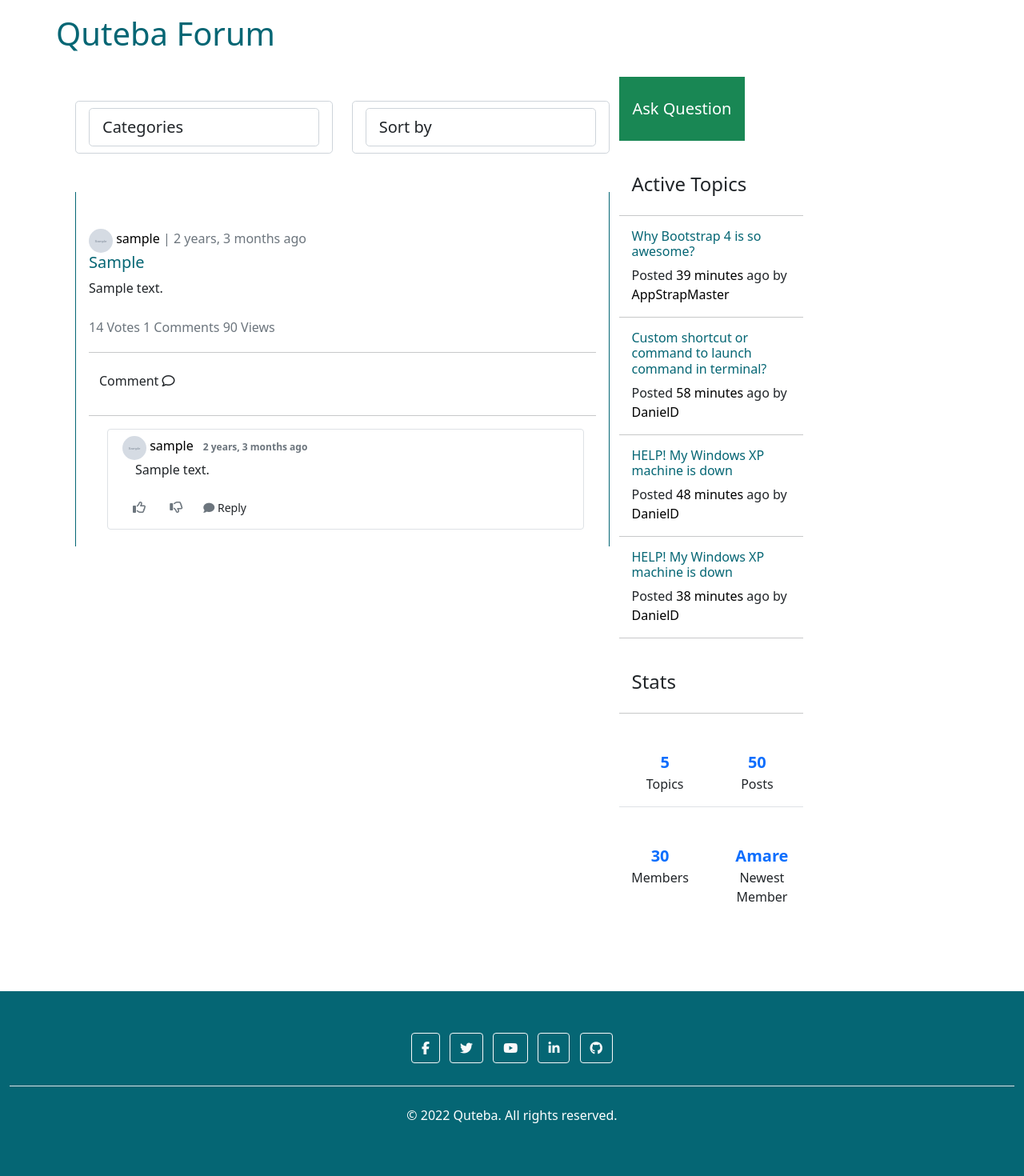
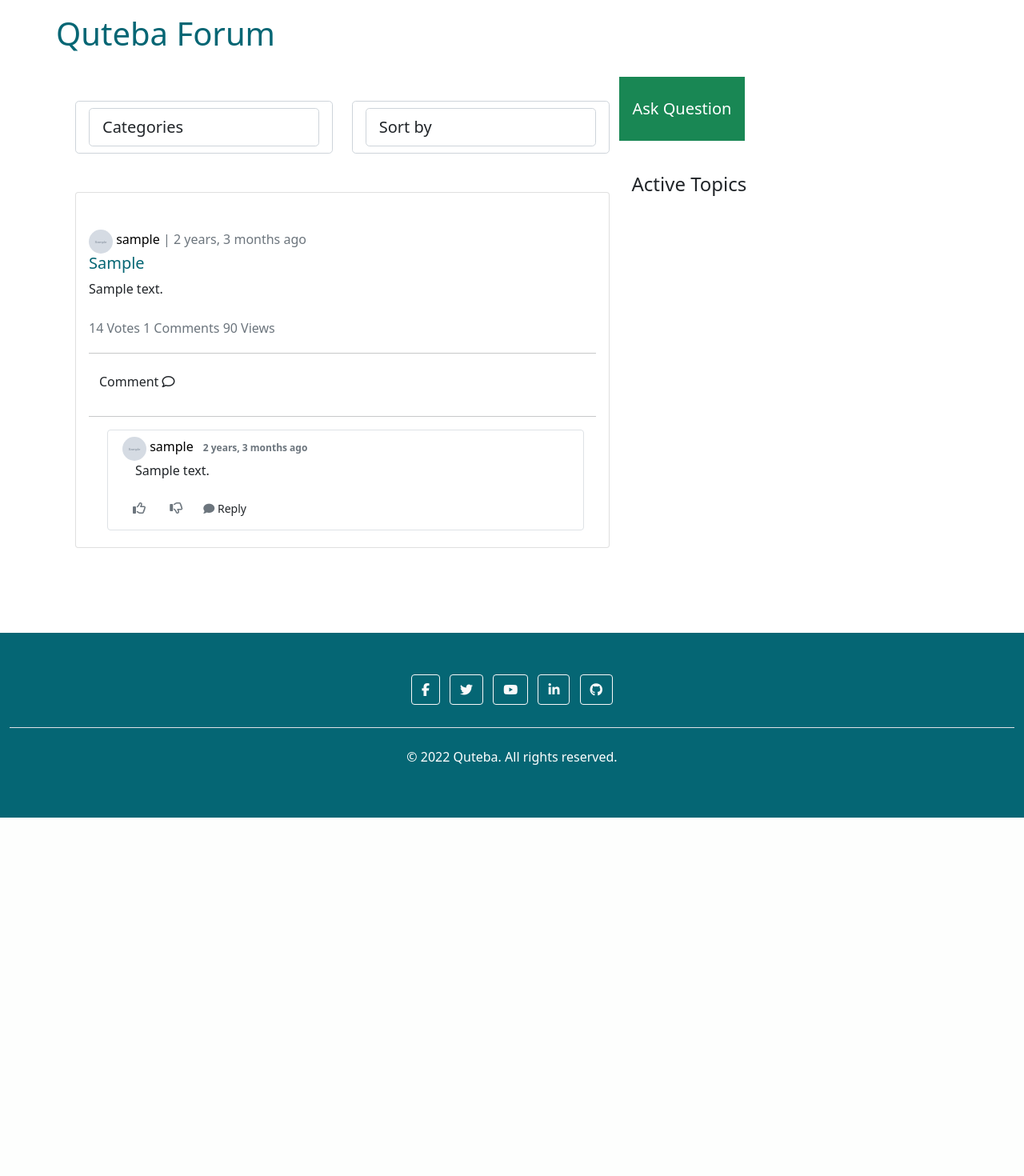
Before and after one commit to Amareteklay/quteba, a Django app: a page that uses qforum/templates/qforum/forum_base.html in a window 1280 px wide. Shown: the part 58-1528 px from the top of the page at 80% size. After the commit the page ends 1080 px from the top, so only its background shows below. Run offline with Django 4.2, Linux system fonts and the light colour scheme; tables that the repository leaves empty hold one stand-in row (values such as "Sample post"); grey boxes marked "Sample" are stand-in pictures; parts of the project's set-up code (start-up, migrations or seed data) failed here and were passed over; some libraries are stand-ins or nearby versions.

Commit message:
side bar template and content changed

```diff
--- a/qforum/templates/qforum/forum_base.html
+++ b/qforum/templates/qforum/forum_base.html
@@ -18,15 +18,13 @@
           <!--<link href="https://code.ionicframework.com/ionicons/2.0.1/css/ionicons.min.css" rel="stylesheet">-->
           <div class="container">
             <div class="row">
-                            <!-- Main content -->
               <div class="col-lg-9 mb-3">
                 <div class="row text-left mb-5">
                   <div class="col-lg-6 mb-3 mb-sm-0">
                     <div class="dropdown bootstrap-select form-control form-control-lg bg-white bg-op-9 text-sm w-lg-50"
                       style="width: 100%;">
-                                            <select
-                                                class="form-control form-control-lg bg-white bg-op-9 text-sm w-lg-50"
-                                                data-toggle="select" tabindex="-98">
+                      <select class="form-control form-control-lg bg-white bg-op-9 text-sm w-lg-50" data-toggle="select"
+                        tabindex="-98">
                         <option value="" disabled selected> Categories </option>
                         {% for category in category_list %}
                         <option> {{category.subject}} </option>
@@ -35,10 +33,10 @@
                     </div>
                   </div>
                   <div class="col-lg-6 text-lg-right">
-                                        <div class="dropdown bootstrap-select form-control form-control-lg bg-white bg-op-9 ml-auto text-sm w-lg-50"
+                    <div
+                      class="dropdown bootstrap-select form-control form-control-lg bg-white bg-op-9 ml-auto text-sm w-lg-50"
                       style="width: 100%;">
-                                            <select
-                                                class="form-control form-control-lg bg-white bg-op-9 ml-auto text-sm w-lg-50"
+                      <select class="form-control form-control-lg bg-white bg-op-9 ml-auto text-sm w-lg-50"
                         data-toggle="select" tabindex="-98">
                         <option class="text-muted"> Sort by </option>
                         <option> Votes </option>
@@ -51,61 +49,7 @@
                 {% block details %}
                 {% endblock details %}
               </div>
-
-                            <!-- side bar -->
-                            <div class="col-lg-3 mb-4 mb-lg-0 px-lg-0 mt-lg-0">
-                                <div style="visibility: hidden; display: none; width: 285px; height: 801px; margin: 0px; float: none; position: static; inset: 85px auto auto;"></div><div data-settings="{&quot;parent&quot;:&quot;#content&quot;,&quot;mind&quot;:&quot;#header&quot;,&quot;top&quot;:10,&quot;breakpoint&quot;:992}" data-toggle="sticky" class="sticky" style="top: 85px;"><div class="sticky-inner">
-                                  <a class="btn btn-lg btn-block btn-success rounded-0 py-4 mb-3 bg-op-6 roboto-bold" href="#">Ask Question</a>
-                                  <div class="bg-white mb-3">
-                                    <h4 class="px-3 py-4 op-5 m-0">
-                                      Active Topics
-                                    </h4>
-                                    <hr class="m-0">
-                                    <div class="pos-relative px-3 py-3">
-                                      <h6 class="text-primary text-sm">
-                                        <a href="#" class="text-primary">Why Bootstrap 4 is so awesome? {{forum_list.topic}} </a>
-                                      </h6>
-                                      <p class="mb-0 text-sm"><span class="op-6">Posted</span> <a class="text-black" href="#">39 minutes</a> <span class="op-6">ago by</span> <a class="text-black" href="#">AppStrapMaster</a></p>
-                                    </div>
-                                    <hr class="m-0">
-                                    <div class="pos-relative px-3 py-3">
-                                      <h6 class="text-primary text-sm">
-                                        <a href="#" class="text-primary">Custom shortcut or command to launch command in terminal? </a>
-                                      </h6>
-                                      <p class="mb-0 text-sm"><span class="op-6">Posted</span> <a class="text-black" href="#">58 minutes</a> <span class="op-6">ago by</span> <a class="text-black" href="#">DanielD</a></p>
-                                    </div>
-                                    <hr class="m-0">
-                                    <div class="pos-relative px-3 py-3">
-                                      <h6 class="text-primary text-sm">
-                                        <a href="#" class="text-primary">HELP! My Windows XP machine is down </a>
-                                      </h6>
-                                      <p class="mb-0 text-sm"><span class="op-6">Posted</span> <a class="text-black" href="#">48 minutes</a> <span class="op-6">ago by</span> <a class="text-black" href="#">DanielD</a></p>
-                                    </div>
-                                    <hr class="m-0">
-                                    <div class="pos-relative px-3 py-3">
-                                      <h6 class="text-primary text-sm">
-                                        <a href="#" class="text-primary">HELP! My Windows XP machine is down </a>
-                                      </h6>
-                                      <p class="mb-0 text-sm"><span class="op-6">Posted</span> <a class="text-black" href="#">38 minutes</a> <span class="op-6">ago by</span> <a class="text-black" href="#">DanielD</a></p>
-                                    </div>
-                                    <hr class="m-0">
-                                  </div>
-                                  <div class="bg-white text-sm">
-                                    <h4 class="px-3 py-4 op-5 m-0 roboto-bold">
-                                      Stats
-                                    </h4>
-                                    <hr class="my-0">
-                                    <div class="row text-center d-flex flex-row op-7 mx-0">
-                                      <div class="col-sm-6 flex-ew text-center py-3 border-bottom border-right"> <a class="d-block lead font-weight-bold" href="#">5</a> Topics </div>
-                                      <div class="col-sm-6 col flex-ew text-center py-3 border-bottom mx-0"> <a class="d-block lead font-weight-bold" href="#">50</a> Posts </div>
-                                    </div>
-                                    <div class="row d-flex flex-row op-7">
-                                      <div class="col-sm-6 flex-ew text-center py-3 border-right mx-0"> <a class="d-block lead font-weight-bold" href="#">30</a> Members </div>
-                                      <div class="col-sm-6 flex-ew text-center py-3 mx-0"> <a class="d-block lead font-weight-bold" href="#">Amare</a> Newest Member </div>
-                                    </div>
-                                  </div>
-                                </div></div>
-                              </div>
+              {% include 'qforum/side_bar.html' %}
             </div>
           </div>
         </div>
--- /dev/null
+++ b/qforum/templates/qforum/side_bar.html
@@ -0,0 +1,21 @@
+<div class="col-lg-3 mb-4 mb-lg-0 px-lg-0 mt-lg-0">
+  <div class="sticky-inner">
+    <a class="btn btn-lg btn-block btn-success rounded-0 py-4 mb-3 bg-op-6 roboto-bold" href="{% url 'qforum:create_forum' %}">Ask
+      Question</a>
+    <div class="bg-white mb-3">
+      <h4 class="px-3 py-4 op-5 m-0">
+        Active Topics
+      </h4>
+      {% for thread in thread_list %}
+      <hr class="m-0">
+      <div class="pos-relative px-3 py-3">
+        <h6 class="text-primary text-sm">
+          <a href="{% url 'qforum:thread_detail' thread.slug %}" class="text-primary">{{ thread.topic|title}}</a>
+        </h6>
+        <p class="mb-0 text-sm"><span class="d-inline-block text-sm text-muted">Posted</span> <a class="d-inline-block text-sm text-muted" href="#">{{ thread.created_on|timesince }}</a>
+          <span class="d-inline-block text-sm text-muted">ago by</span> <a class="d-inline-block text-sm text-muted" href="#">{{thread.name}}</a></p>
+      </div>
+      {% endfor %}
+    </div>
+  </div>
+</div>
--- a/qforum/templates/qforum/thread_detail.html
+++ b/qforum/templates/qforum/thread_detail.html
@@ -2,7 +2,8 @@
 {% load static %}
 
 {% block details %}
-<div class="card row-hover pos-relative py-3 px-3 mb-3 border-warning border-top-0 border-right-0 border-bottom-0 rounded-0">
+<div
+  class="card row-hover pos-relative py-3 px-3">
   <div class="row align-items-center">
     <div class="col-md-8 mb-3 mb-sm-0">
       <img class="rounded-circle article-img profile-img" src="{{ thread.name.profile.image.url }}">
@@ -12,7 +13,8 @@
       <p> {{thread.description|safe}} </p>
     </div>
     <div><i class="ion-connection-bars icon-1x"></i> <span class="d-inline-block text-sm text-muted">14 Votes</span>
-    <i class="ion-ios-chatboxes-outline icon-1x"></i> <span class="d-inline-block text-sm text-muted">{{no_of_comments}} Comments</span>
+      <i class="ion-ios-chatboxes-outline icon-1x"></i> <span
+        class="d-inline-block text-sm text-muted">{{no_of_comments}} Comments</span>
       <i class="ion-ios-eye-outline icon-1x"></i> <span class="d-inline-block text-sm text-muted">90 Views</span>
     </div>
     <div>
--- a/qforum/templates/qforum/thread_list.html
+++ b/qforum/templates/qforum/thread_list.html
@@ -3,7 +3,7 @@
 
 {% block details %}
                 {% for thread in thread_list %}
-                <div class="card row-hover pos-relative py-3 px-3 mb-3 border-warning rounded-2">
+                <div class="card row-hover pos-relative py-3 px-3 mb-3 rounded-2">
                   <div class="row align-items-center">
                     <div class="col-md-8 mb-3 mb-sm-0">
                       <img class="rounded-circle article-img profile-img" src="{{ thread.name.profile.image.url }}">
--- a/qforum/urls.py
+++ b/qforum/urls.py
@@ -5,7 +5,6 @@
 
 urlpatterns = [
     path('', views.ThreadList.as_view(), name='threads'),
-    path('category/', views.CategoryList.as_view(), name='categories'),
     path('create/', views.CreateForum.as_view(), name='create_forum'),
     path('<slug:slug>/', views.ThreadDetailView.as_view(), name='thread_detail'),
 ]
--- a/qforum/views.py
+++ b/qforum/views.py
@@ -14,6 +14,14 @@
 class ThreadList(generic.ListView):
     model = Thread
     template_name = 'qforum/thread_list.html'
+
+
+class ActiveTopicsList(generic.ListView):
+    """
+    To show a list of active topics in the side bar.
+    """
+    model = Thread
+    template_name = 'qforum/side_bar.html'
 
 
 class PostList(generic.ListView):
@@ -57,7 +65,7 @@
     model = Thread
     form_class = ThreadForm
     template_name = 'qforum/create_forum.html'
-    success_url = reverse_lazy('threads')
+    success_url = reverse_lazy('qforum:threads')
 
     def form_valid(self, form):
         form.instance.name = self.request.user
--- a/static/css/style.css
+++ b/static/css/style.css
@@ -219,10 +219,6 @@
 
 }
 
-.border-warning {
-  border-color: #056674 !important;
-}
-
 img.card-img-top {
 border-top: #056674 2px solid;
 margin-top: 0;
```
Also changed, not shown: qforum/templates/qforum/reply.html (deleted, +0 -16 lines), qforum/static/qforum/css/style.css (line endings or trailing spaces). Lines whose indentation alone changed are shown as unchanged.
